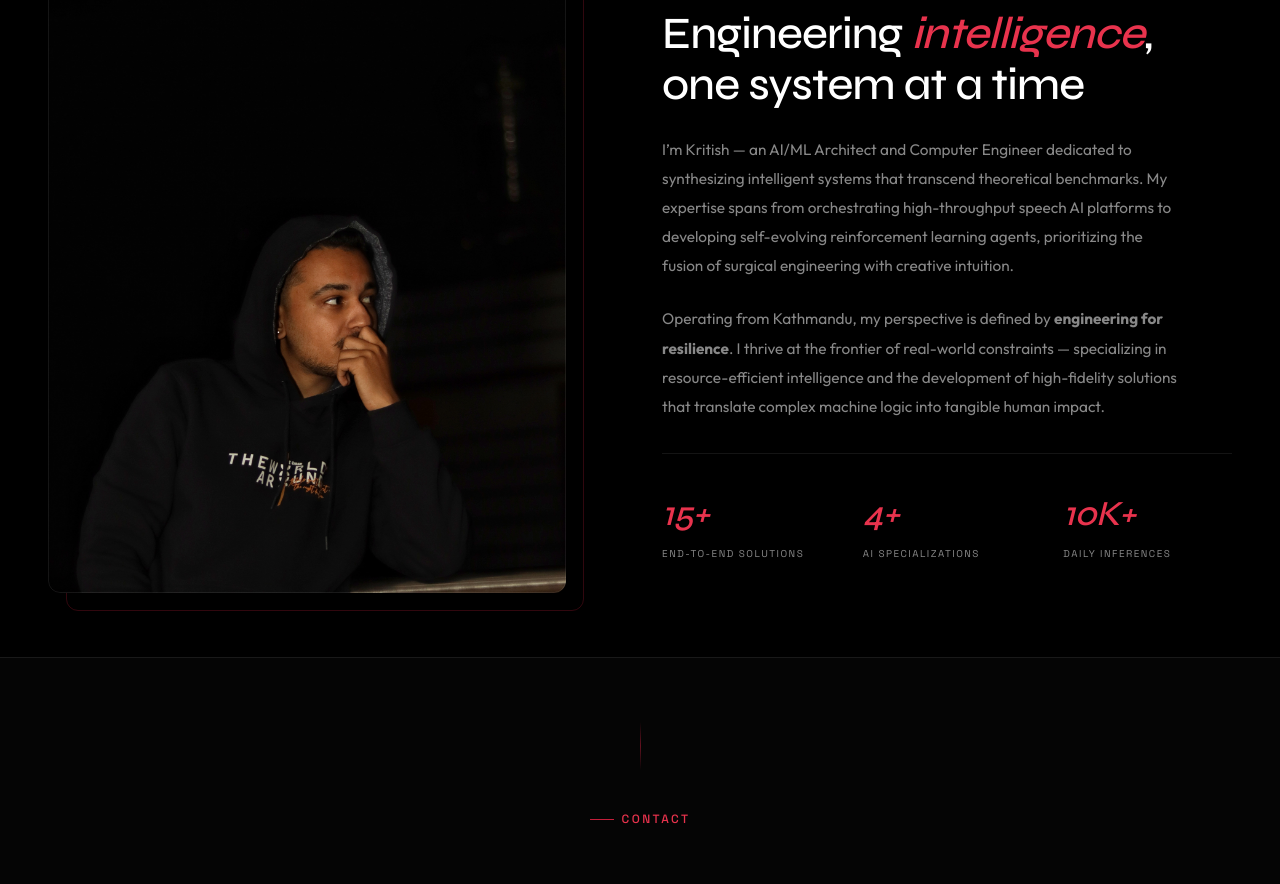
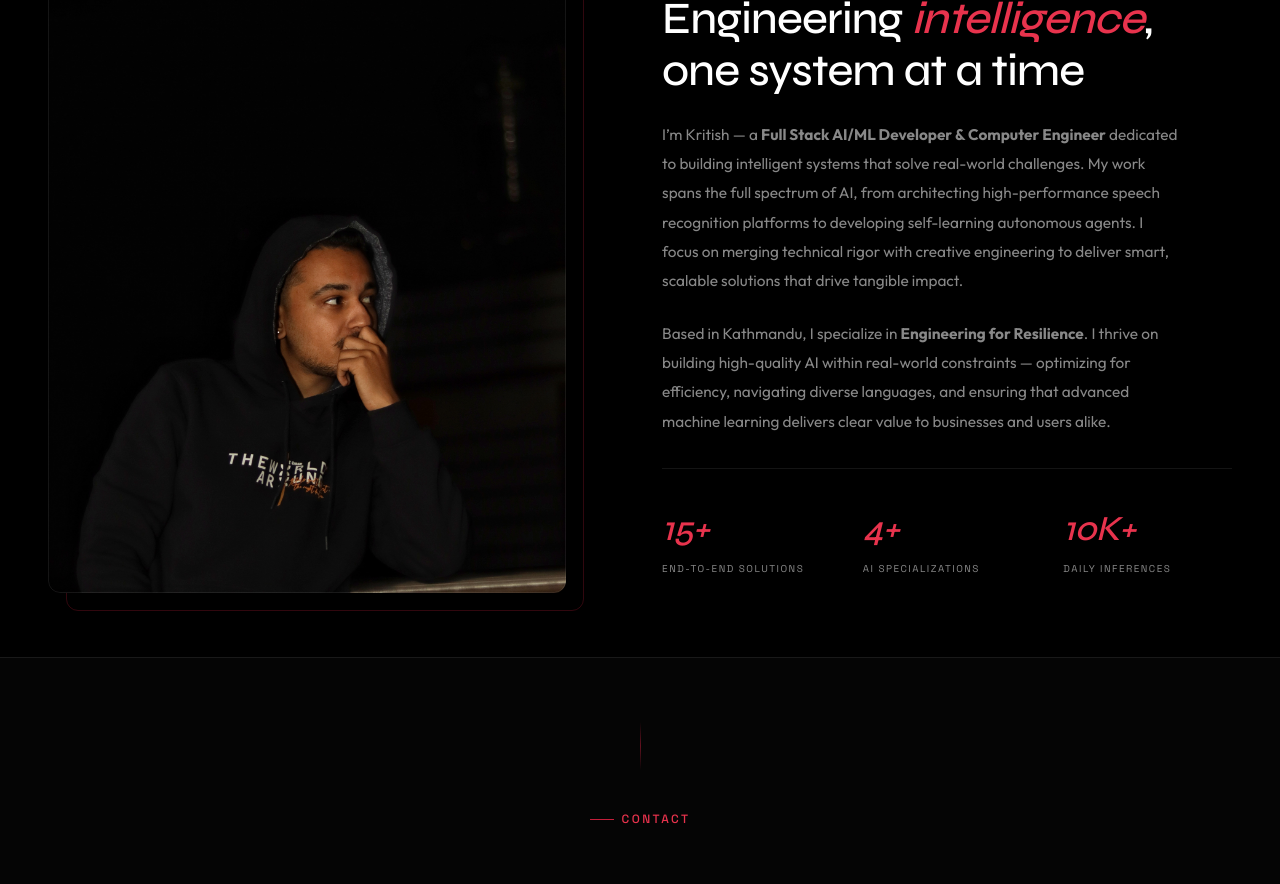
Before and after one commit to KritishX/portfolio-website, a React (Vite) app: page / in a window 1280 px wide. Shown: the part 2640-3524 px from the top of the page. Built offline with nearby package versions, Linux system fonts and the light colour scheme; a web font is replaced by a local one.

Commit message:
copy: balanced about section for technical and client appeal

```diff
--- a/src/components/About.tsx
+++ b/src/components/About.tsx
@@ -95,18 +95,20 @@ export default function About() {
             </h2>
 
             <p className="about-text">
-              I’m Kritish — an AI/ML Architect and Computer Engineer dedicated to
-              synthesizing intelligent systems that transcend theoretical benchmarks.
-              My expertise spans from orchestrating high-throughput speech AI
-              platforms to developing self-evolving reinforcement learning agents,
-              prioritizing the fusion of surgical engineering with creative intuition.
+              I’m Kritish — a <strong>Full Stack AI/ML Developer & Computer Engineer</strong> dedicated
+              to building intelligent systems that solve real-world challenges. My work
+              spans the full spectrum of AI, from architecting high-performance
+              speech recognition platforms to developing self-learning autonomous
+              agents. I focus on merging technical rigor with creative engineering
+              to deliver smart, scalable solutions that drive tangible impact.
             </p>
 
             <p className="about-text">
-              Operating from Kathmandu, my perspective is defined by <strong>engineering for resilience</strong>.
-              I thrive at the frontier of real-world constraints — specializing in
-              resource-efficient intelligence and the development of high-fidelity solutions
-              that translate complex machine logic into tangible human impact.
+              Based in Kathmandu, I specialize in <strong>Engineering for Resilience</strong>.
+              I thrive on building high-quality AI within real-world constraints —
+              optimizing for efficiency, navigating diverse languages, and ensuring
+              that advanced machine learning delivers clear value to businesses
+              and users alike.
             </p>
 
             {/* Stats with animated counters */}
```
